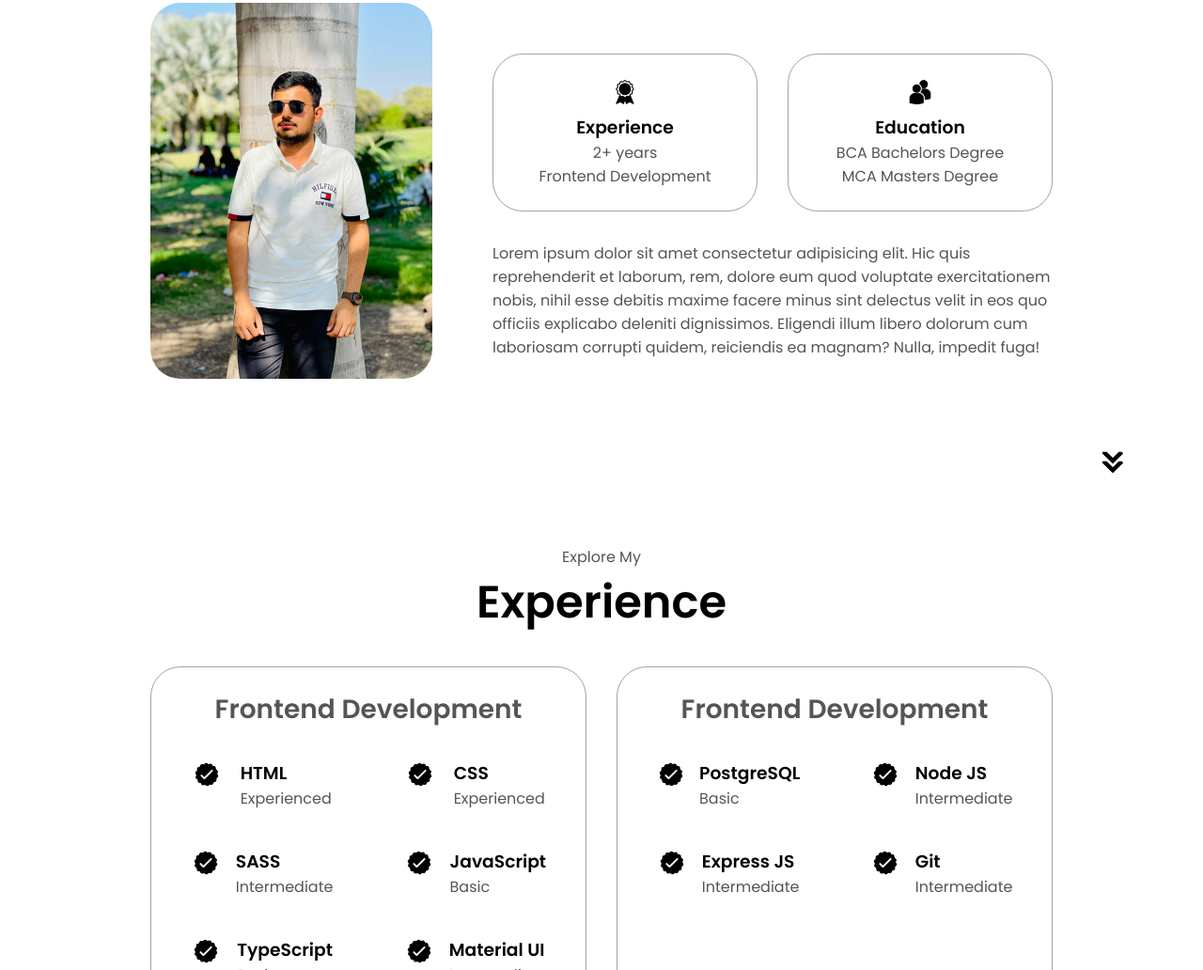
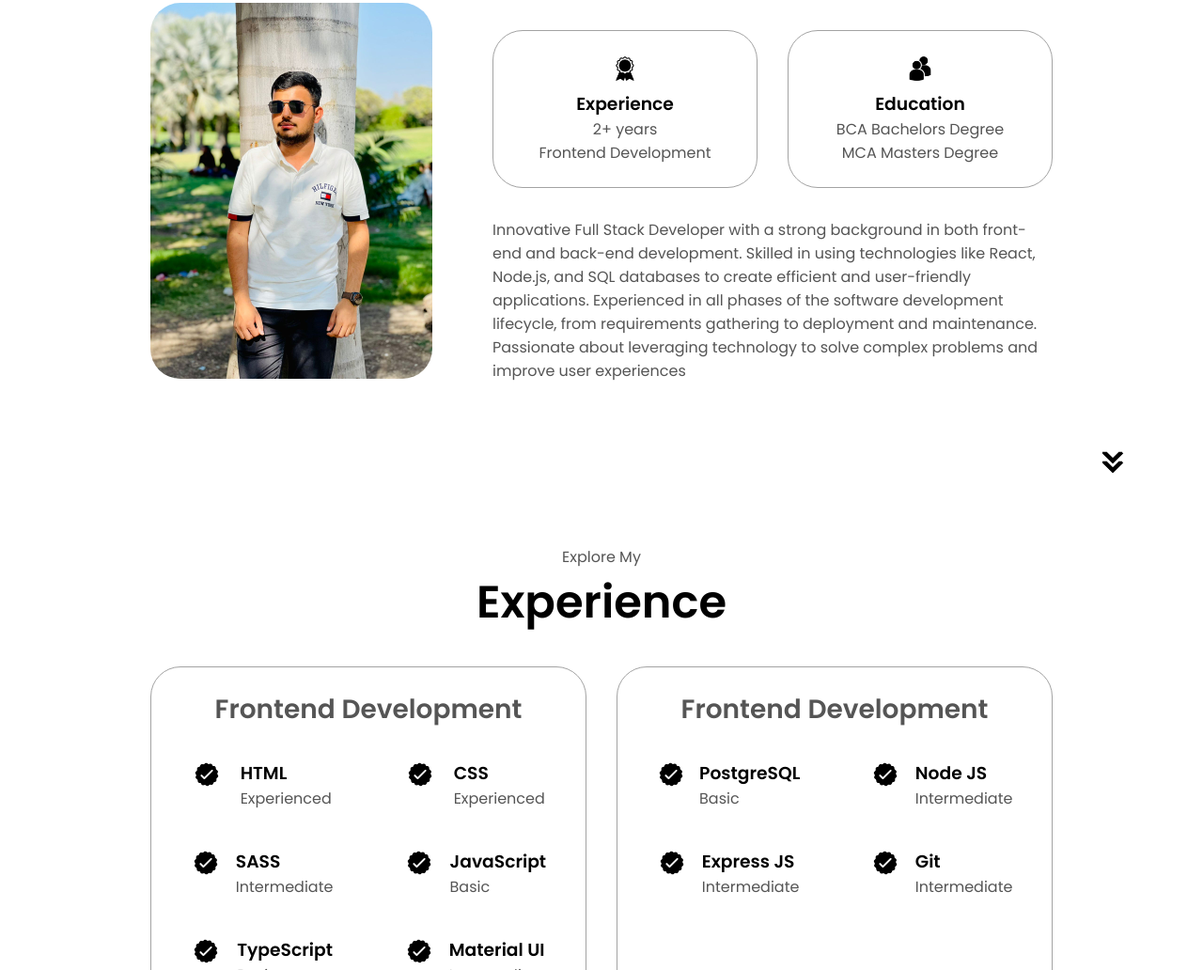
Before and after one commit to Dhruv-1418/PORTFOLIO, a plain HTML site: page DV/index.html in a window 1280 px wide. Shown: the part 1116-2148 px from the top of the page at 94% size. Drawn offline with Linux system fonts and the light colour scheme.

Commit message:
portfolio

```diff
--- a/DV/index.html
+++ b/DV/index.html
@@ -21,7 +21,7 @@
       </div>
     </nav>
     <nav id="hamburger-nav">
-      <div class="logo">Dhruv Vachhani</div>
+      <div class="logo">Dhruv.</div>
       <div class="hamburger-menu">
         <div class="hamburger-icon" onclick="toggleMenu()">
           <span></span>
@@ -105,12 +105,7 @@
           </div>
           <div class="text-container">
             <p>
-              Lorem ipsum dolor sit amet consectetur adipisicing elit. Hic quis
-              reprehenderit et laborum, rem, dolore eum quod voluptate
-              exercitationem nobis, nihil esse debitis maxime facere minus sint
-              delectus velit in eos quo officiis explicabo deleniti dignissimos.
-              Eligendi illum libero dolorum cum laboriosam corrupti quidem,
-              reiciendis ea magnam? Nulla, impedit fuga!
+              Innovative Full Stack Developer with a strong background in both front-end and back-end development. Skilled in using technologies like React, Node.js, and SQL databases to create efficient and user-friendly applications. Experienced in all phases of the software development lifecycle, from requirements gathering to deployment and maintenance. Passionate about leveraging technology to solve complex problems and improve user experiences
             </p>
           </div>
         </div>
```
